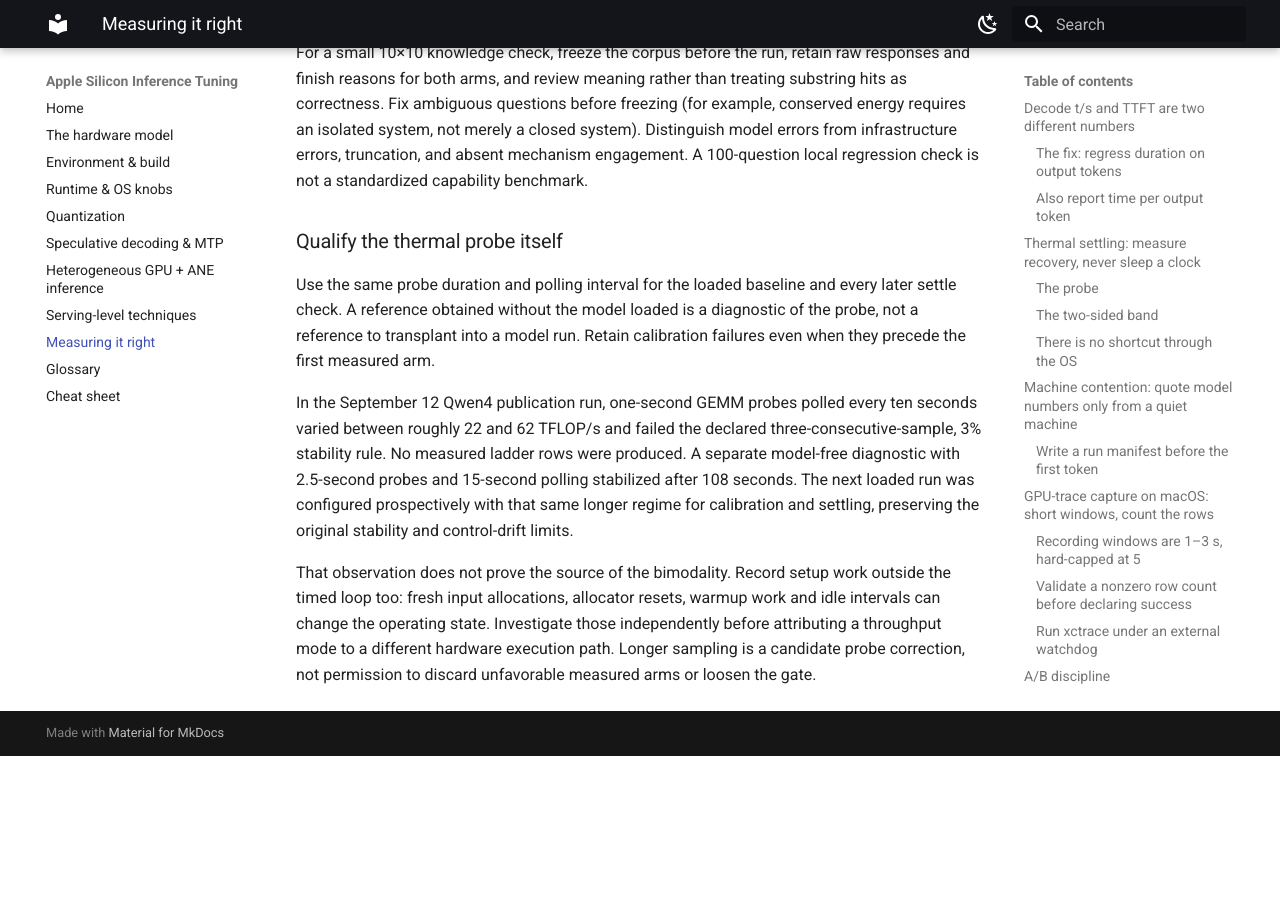
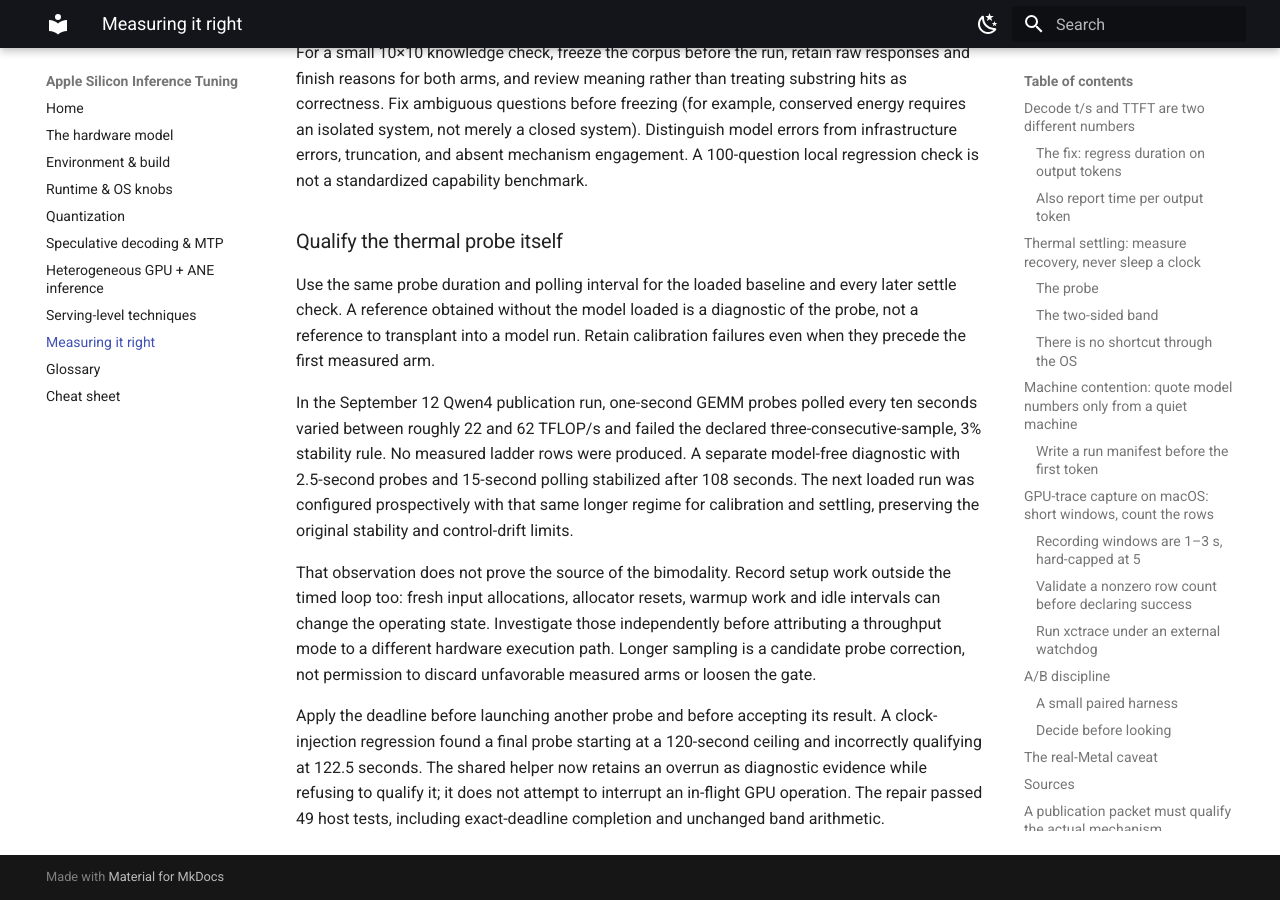
Before and after one commit to pierre427/apple-silicon-inference-tuning, an MkDocs documentation site: the page built from docs/measurement.md, in a window 1280 px wide and 900 px high, scrolled down 13017 px. Built offline with MkDocs 1.6.1 and Material for MkDocs 9.7.7, drawn with Linux system fonts in a browser that asks for light colours; before the commit the page ends 13773 px from its top, so only the background shows below that.

Commit message:
Clarify thermal deadline acceptance and retained overruns

```diff
--- a/docs/measurement.md
+++ b/docs/measurement.md
@@ -601,3 +601,11 @@
 those independently before attributing a throughput mode to a different
 hardware execution path. Longer sampling is a candidate probe correction,
 not permission to discard unfavorable measured arms or loosen the gate.
+
+Apply the deadline before launching another probe and before accepting its
+result. A clock-injection regression found a final probe starting at a
+120-second ceiling and incorrectly qualifying at 122.5 seconds. The shared
+helper now retains an overrun as diagnostic evidence while refusing to
+qualify it; it does not attempt to interrupt an in-flight GPU operation.
+The repair passed 49 host tests, including exact-deadline completion and
+unchanged band arithmetic.
```
